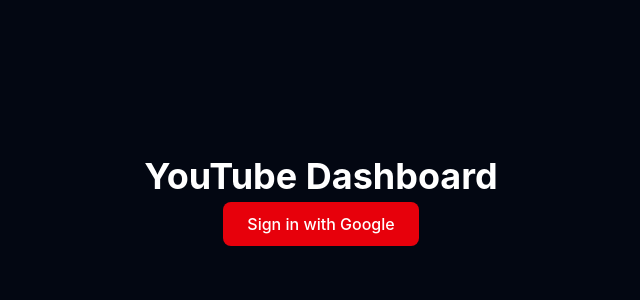
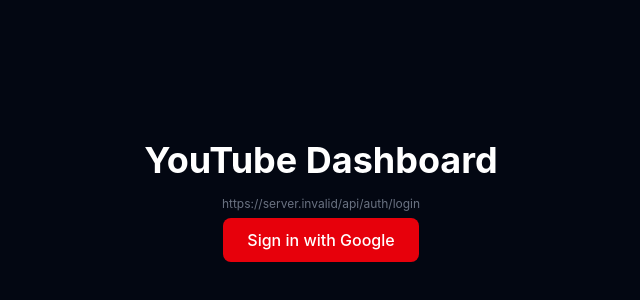
Before and after one commit to kjmaster1/youtube-dashboard, a React (Vite) app in the folder client/: page / in a window 1280 px wide. Shown: the part 204-504 px from the top of the page, without its empty margins (319-959 px from the left). Built offline with nearby package versions, Linux system fonts and the light colour scheme; no server answers.

Commit message:
debug: display API base URL on login page

```diff
--- a/client/src/pages/LoginPage.tsx
+++ b/client/src/pages/LoginPage.tsx
@@ -5,6 +5,7 @@
         <div className="min-h-screen bg-gray-950 text-white flex items-center justify-center">
             <div className="text-center">
                 <h1 className="text-4xl font-bold mb-4">YouTube Dashboard</h1>
+                <p className="text-xs text-gray-500 mb-4">{apiBase}/api/auth/login</p>
                 <a
                     href={`${apiBase}/api/auth/login`}
                     className="bg-red-600 hover:bg-red-700 text-white px-6 py-3 rounded-lg font-medium transition-colors"
```
